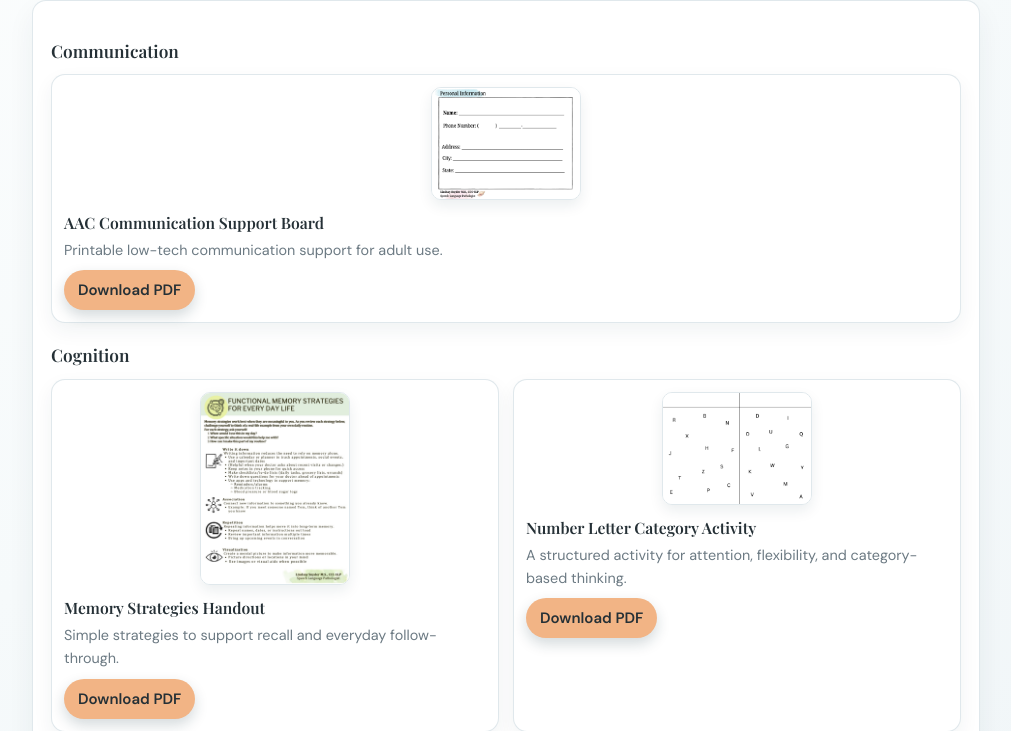
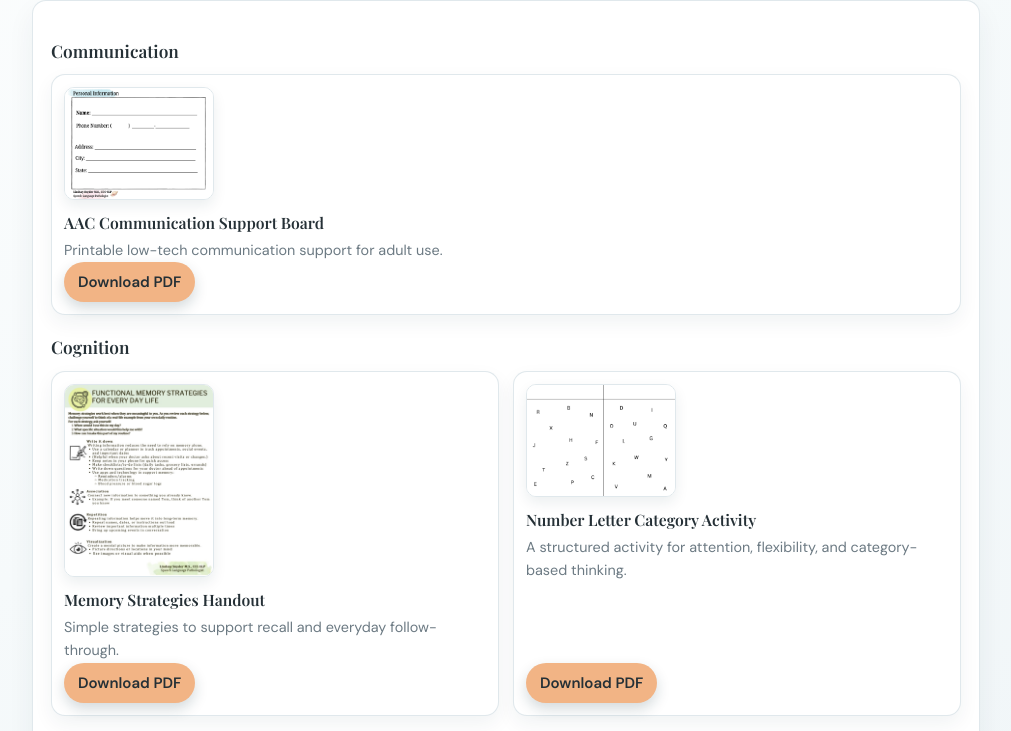
Before and after one commit to clawdiasny/lindsay-snyder-site, a website: page free-downloads.html in a window 1280 px wide. Shown: the part 702-1433 px from the top of the page, without its empty margins (134-1145 px from the left). Drawn offline with nearby package versions, Linux system fonts and the light colour scheme.

Commit message:
Align download buttons at bottom of cards

```diff
--- a/free-downloads.html
+++ b/free-downloads.html
@@ -183,6 +183,10 @@
       padding: 12px;
       border: 1px solid rgba(221, 230, 234, 0.9);
       box-shadow: 0 8px 20px rgba(18, 52, 63, 0.06);
+      display: flex;
+      flex-direction: column;
+      align-items: flex-start;
+      height: 100%;
     }
     .download-item img {
       display: block;
@@ -201,7 +205,7 @@
     }
     .download-item a.download-link {
       display: inline-block;
-      margin-top: 8px;
+      margin-top: auto;
       padding: 8px 14px;
       border-radius: 999px;
       background: #f2b485;
```
